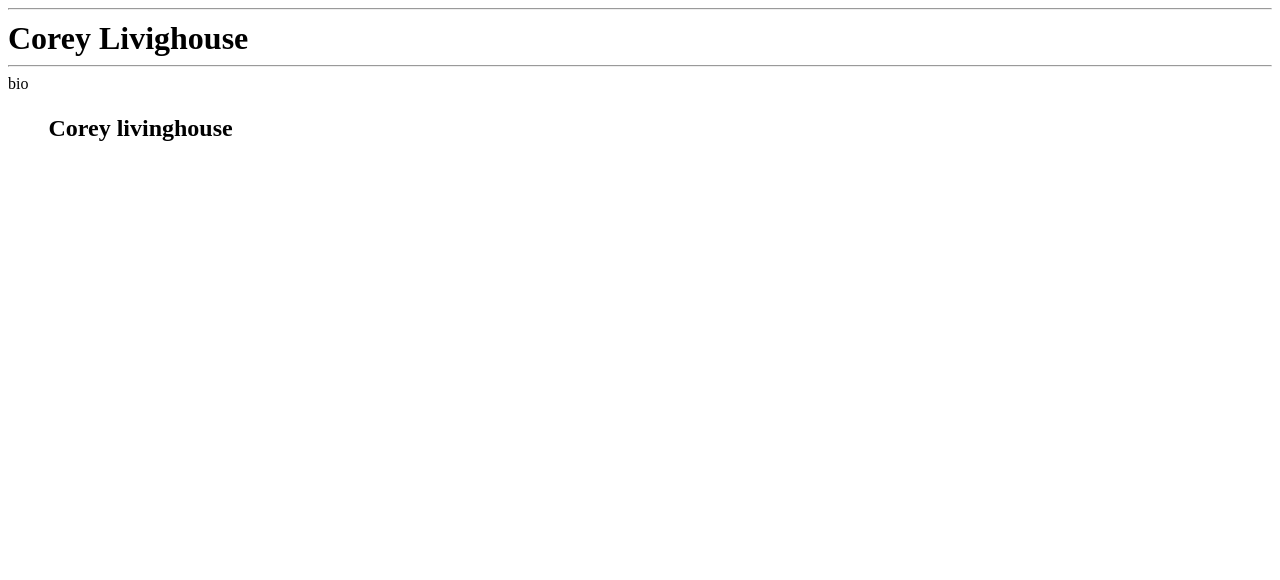
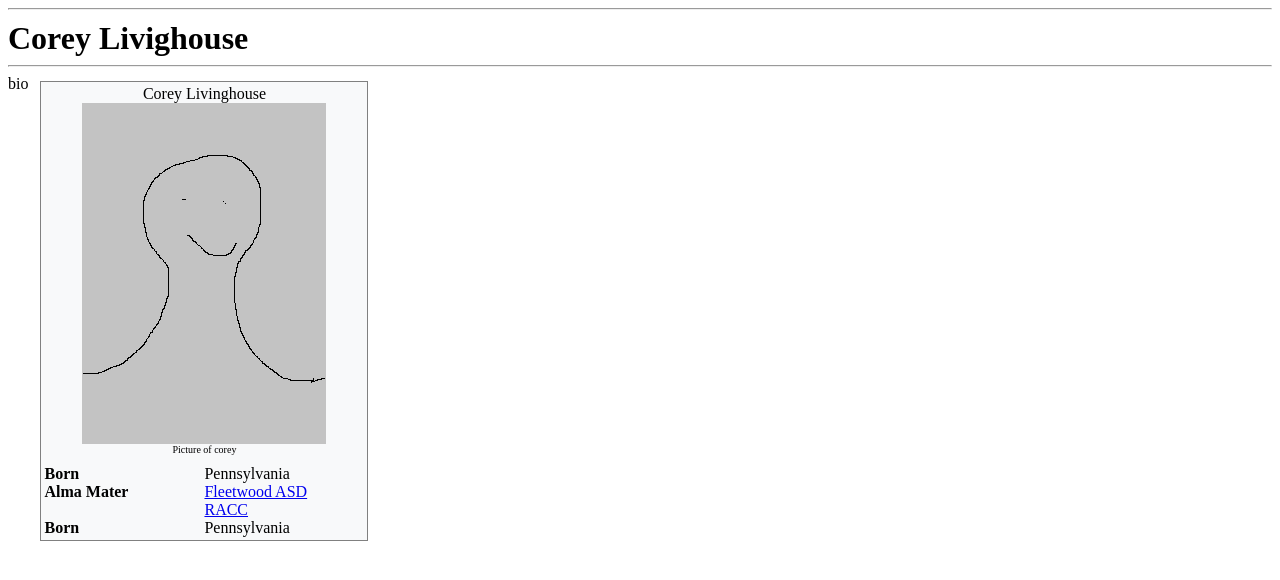
Before and after one commit to clivinghouse/Wikipedia-Self-Bio-Assignment, a plain HTML site: page index.html in a window 1280 px wide. Drawn offline with Linux system fonts and the light colour scheme.

Commit message:
Fixed stuff

```diff
--- a/index.html
+++ b/index.html
@@ -10,18 +10,56 @@
         margin-bottom:5px;
 
     }
+
     .main-content{
+    /* width-min:300px; */
         display: flex;
         flex-direction: row;
         height: 100%;
     }
-    .sidebar{
-    margin: 20px;
+
+    .bio-card{
+        width: 20em;
+    float: right;
+        border: 1px grey solid;
+        background-color: #F8F9FA;
+
+    margin: 6px 0px 6px 12px;
+        padding: 3px;
 
     }
-    .section{
+    .bio-card img{
+    margin: 0px 10px;
+    width: auto;
+    }
+    .card-title{
+   text-align:center;
+    }
+    .bio-card-img{
+        width: 100%;
+        display: flex;
+        justify-content: center;
+    }
+    .img-caption{
+        text-align: center;
+        margin-top: 0px;
+        font-size: 10px;
+    }
+    .flex-row {
+        height: auto;
+       display: flex ;
+        flex-direction: row ;
+        width: 100%;
+        justify-content: center;
+    }
+    .flex-row p{
+        height: 100%;
+        margin: 0px 0px;
+        width: 50%;
+        text-align: left;
+    }
 
-    }
+
 </style>
 <body>
 <hr>
@@ -29,11 +67,31 @@
 <hr>
 <div class="main-content">
     <div class="bio-info">
-    bio
+        bio
     </div>
-    <div class="sidebar">
+    <div class="bio-card">
+        <div class="card-title">Corey Livinghouse</div>
+        <div class="bio-card-img">
+            <img src="./images/me.png" alt="">
+        </div>
+        <p class="img-caption">Picture of corey</p>
+        <div class="flex-row">
+            <p><b>Born</b></p>
+            <p>Pennsylvania</p>
+        </div>
 
-        <h2>Corey livinghouse</h2>
+        <div class="flex-row">
+            <p><b>Alma Mater</b></p>
+            <p><a href="https://www.fleetwoodasd.k12.pa.us/">Fleetwood ASD</a><br>
+                <a href="https://racc.edu">RACC</a>
+            </p>
+        </div>
+
+        <div class="flex-row">
+            <p><b>Born</b></p>
+            <p>Pennsylvania</p>
+        </div>
+
     </div>
 </div>
 </body>
```
